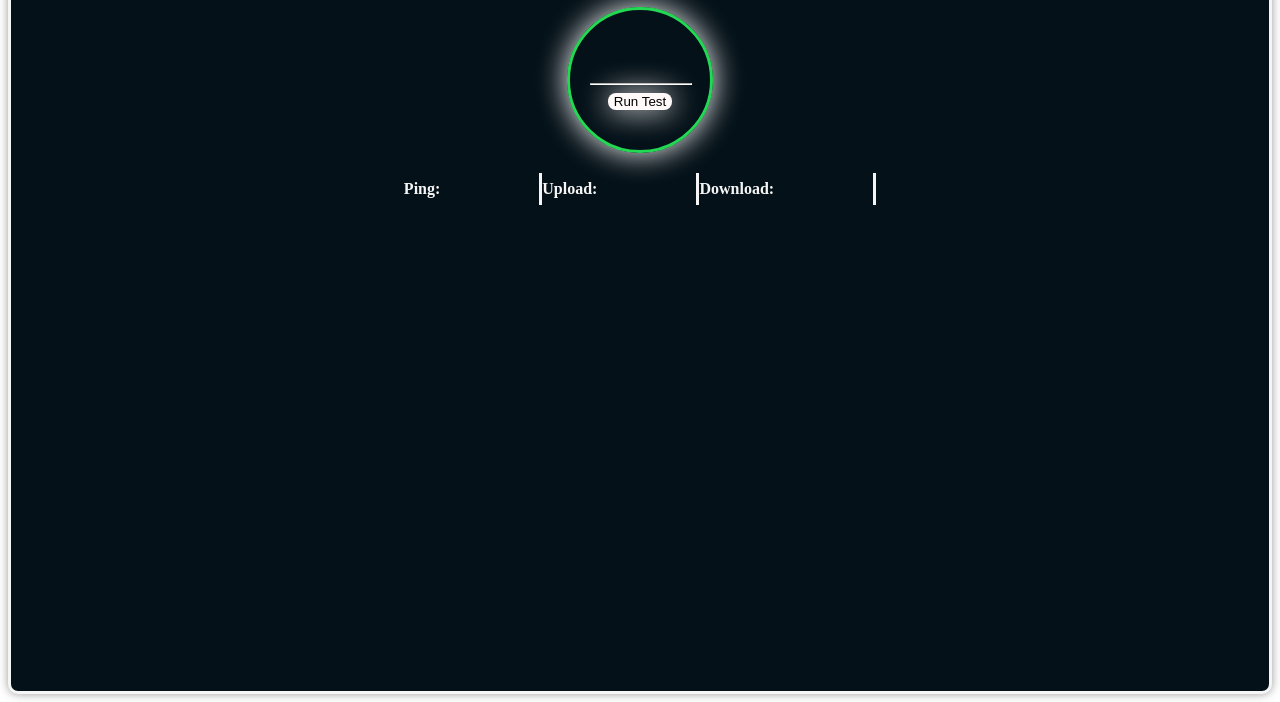
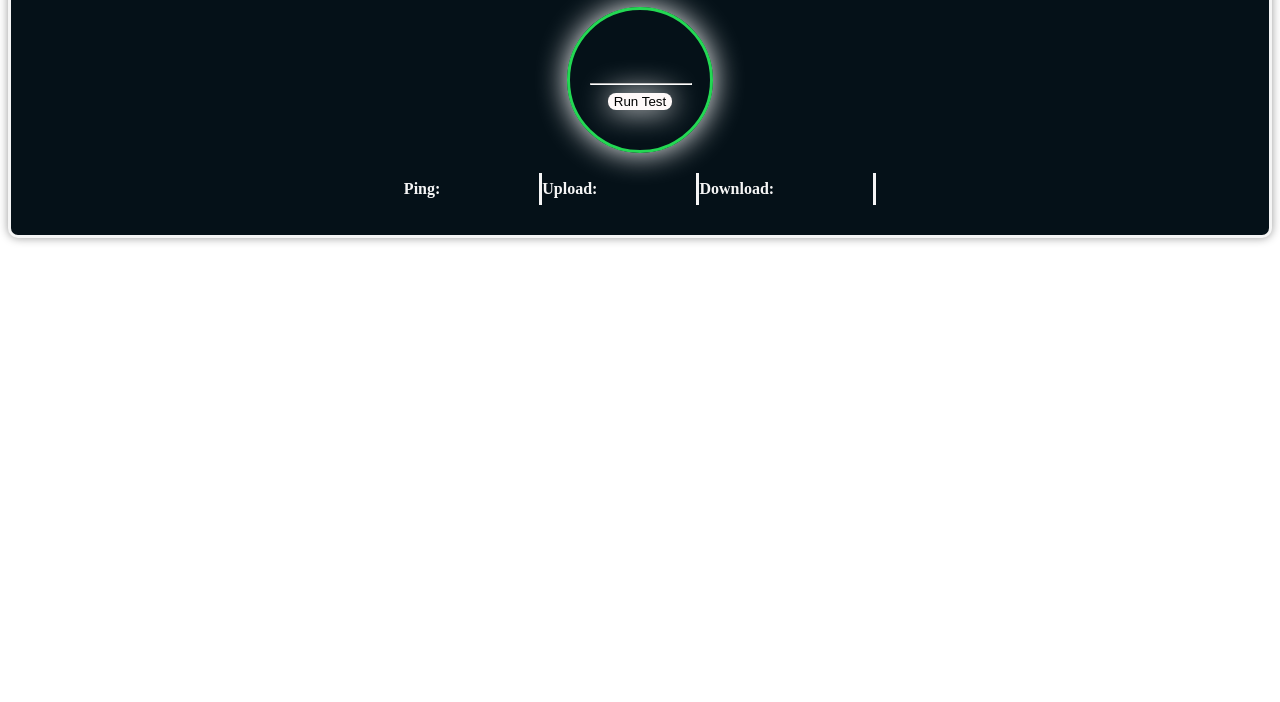
Before and after one commit to thekillacodar/My-Speed-Test, a plain HTML site: page index.html in a window 1280 px wide. Shown: the part 114-816 px from the top of the page. Drawn offline with Linux system fonts and the light colour scheme.

Commit message:
new commit

```diff
--- a/index.html
+++ b/index.html
@@ -12,7 +12,7 @@
   flex-direction: column;
   align-items: center;
   width: 100%;
-  height: 100vh; /* changed to 100vh to make it take up the full height of the viewport */
+  height: 100%; /* changed to 100vh to make it take up the full height of the viewport */
   border: solid;
   margin: 0 auto; /* added to center the container horizontally */
   padding: 20px;
```
